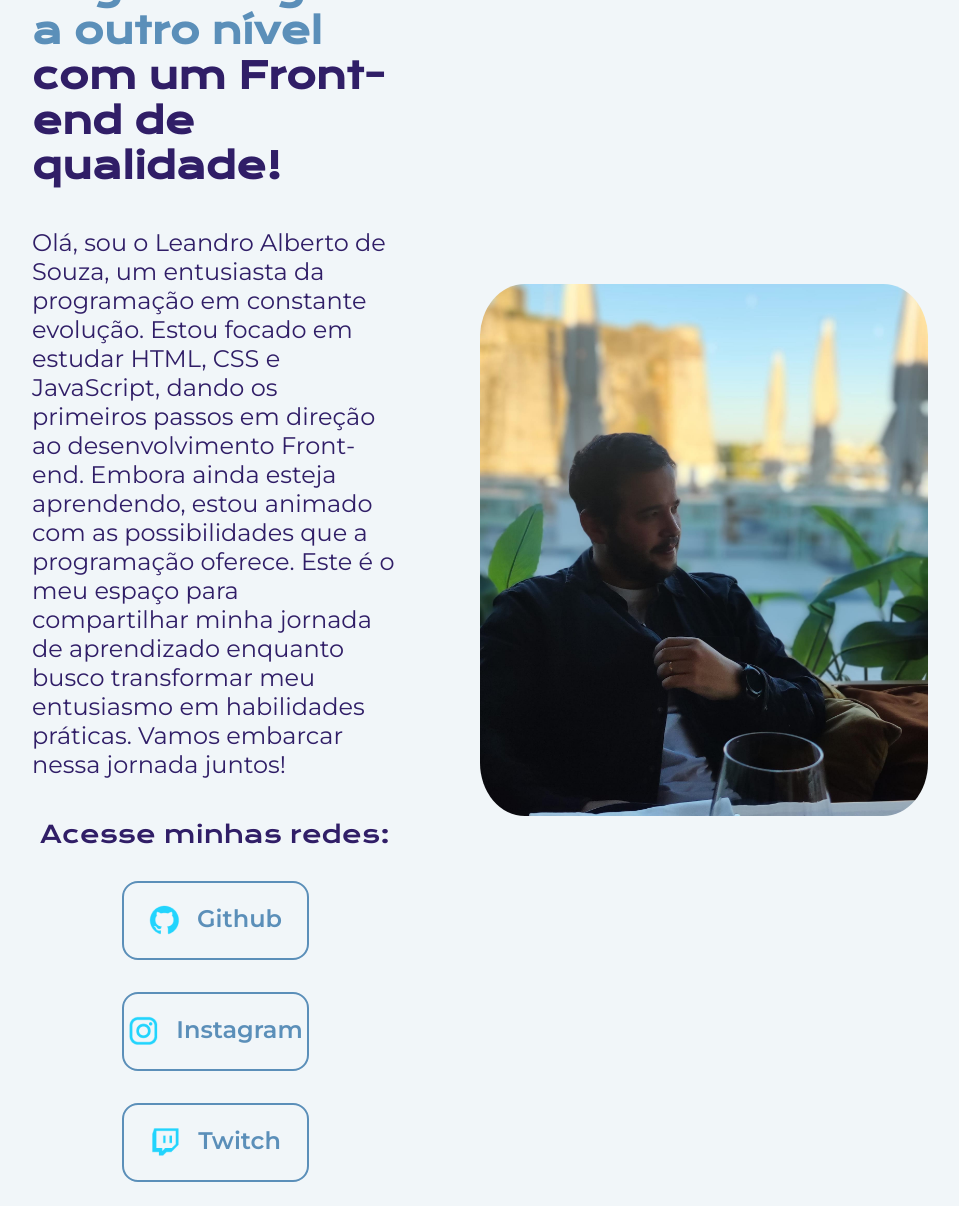
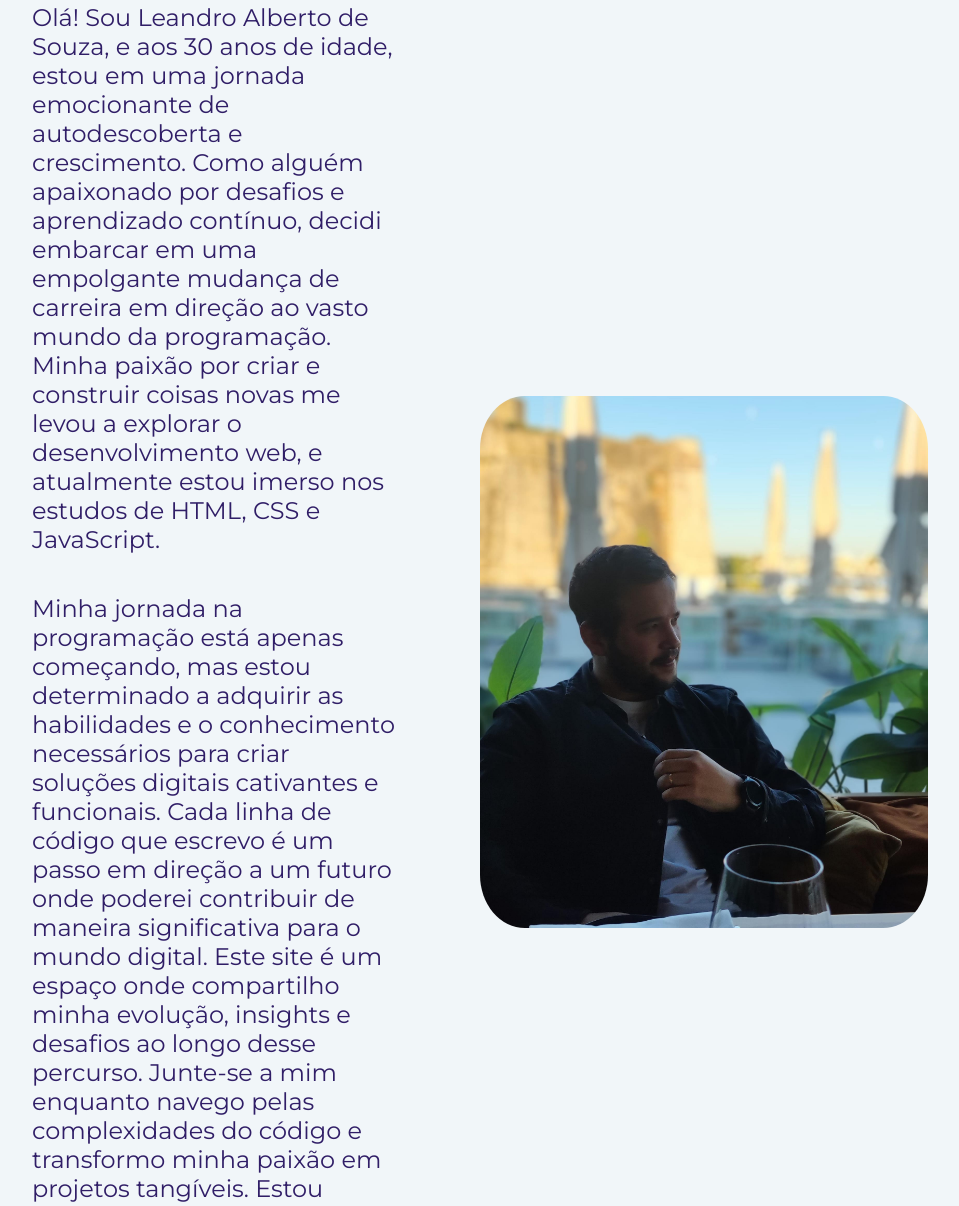
Before and after one commit to DreyckxD/portfolio-lura, a plain HTML site: page index.html in a window 1280 px wide. Shown: the part 175-1381 px from the top of the page, without its empty margins (160-1119 px from the left). Drawn offline with nearby package versions, Linux system fonts and the light colour scheme.

Commit message:
Revise index.html for personal portfolio update
Updated the content and structure of the index.html file to reflect personal information and career journey.

```diff
--- a/index.html
+++ b/index.html
@@ -3,45 +3,33 @@
 <head>
     <meta charset="UTF-8">
     <meta name="viewport" content="width=device-width, initial-scale=1.0">
-    <title>Portfolio</title>
     <link rel="stylesheet" href="./style/style.css">
+    <title>Sobre mim</title>
 </head>
 <body>
     <header class="cabecalho">
         <nav class="cabecalho__menu">
             <a class="cabecalho__menu__link" href="index.html">Home</a>
             <a class="cabecalho__menu__link" href="about.html">Sobre mim</a>
-            <a class="cabecalho__menu__link" href="curriculo.htm">Curriculo</a>
+            <a class="cabecalho__menu__link" href="curriculo.html">Curriculo</a>
         </nav>
-
     </header>
 
     <main class="apresentacao">
         <section class="apresentacao__conteudo">
-            <h1 class="apresentacao__conteudo__titulo">Eleve seu negócio digital a outro nível <strong class="titulo-destaque">com um Front-end de qualidade!</strong></h1>
-            <p class="apresentacao__conteudo__texto">Olá, sou o Leandro Alberto de Souza, um entusiasta da programação em constante evolução. Estou focado em estudar HTML, CSS e JavaScript, dando os primeiros passos em direção ao desenvolvimento Front-end. Embora ainda esteja aprendendo, estou animado com as possibilidades que a programação oferece. Este é o meu espaço para compartilhar minha jornada de aprendizado enquanto busco transformar meu entusiasmo em habilidades práticas. Vamos embarcar nessa jornada juntos!</p>
-            <div class="apresentacao__links">
-                <h2 class="apresentacao__links__subtitulo">Acesse minhas redes:</h2>
-                <a class="apresentacao__links__navegacao" href="https://github.com/DreyckxD">
-                    <img src="./assets/github.png" alt="icone github">
-                    Github
-                </a>
-                <a class="apresentacao__links__navegacao" href="https://www.instagram.com/le_souza__/">
-                    <img src="./assets/instagram.png" alt="icone instagram">
-                    Instagram
-                </a>
-                <a class="apresentacao__links__navegacao" href="https://www.twitch.tv/sdreyck">
-                    <img src="./assets/twitch.png" alt="icone Teitch">
-                    Twitch
-                </a>
-            </div>
+            <h1 class="apresentacao__conteudo__titulo">Sobre mim</h1>
+            <p class="apresentacao__conteudo__texto">
+                Olá! Sou Leandro Alberto de Souza, e aos 30 anos de idade, estou em uma jornada emocionante de autodescoberta e crescimento. Como alguém apaixonado por desafios e aprendizado contínuo, decidi embarcar em uma empolgante mudança de carreira em direção ao vasto mundo da programação. Minha paixão por criar e construir coisas novas me levou a explorar o desenvolvimento web, e atualmente estou imerso nos estudos de HTML, CSS e JavaScript.
+            </p>
+            <p class="apresentacao__conteudo__texto">
+                Minha jornada na programação está apenas começando, mas estou determinado a adquirir as habilidades e o conhecimento necessários para criar soluções digitais cativantes e funcionais. Cada linha de código que escrevo é um passo em direção a um futuro onde poderei contribuir de maneira significativa para o mundo digital. Este site é um espaço onde compartilho minha evolução, insights e desafios ao longo desse percurso. Junte-se a mim enquanto navego pelas complexidades do código e transformo minha paixão em projetos tangíveis. Estou animado para ver onde essa jornada me levará e grato por ter você aqui acompanhando cada conquista e aprendizado. Juntos, estamos criando um futuro repleto de possibilidades tecnológicas.
+            </p>
         </section>
-        <img class="apresentacao__imagem" src="./assets/imagemleandro.jpg" alt="garota programando">
+        <img class="apresentacao__imagem" src="./assets/imagemleandro.jpg" alt="Foto de Leandro Alberto de Souza">
     </main>
 
     <footer class="rodape">
         <p>Desenvolvido por Leandro Souza.</p>
     </footer>
-
 </body>
 </html>
```
